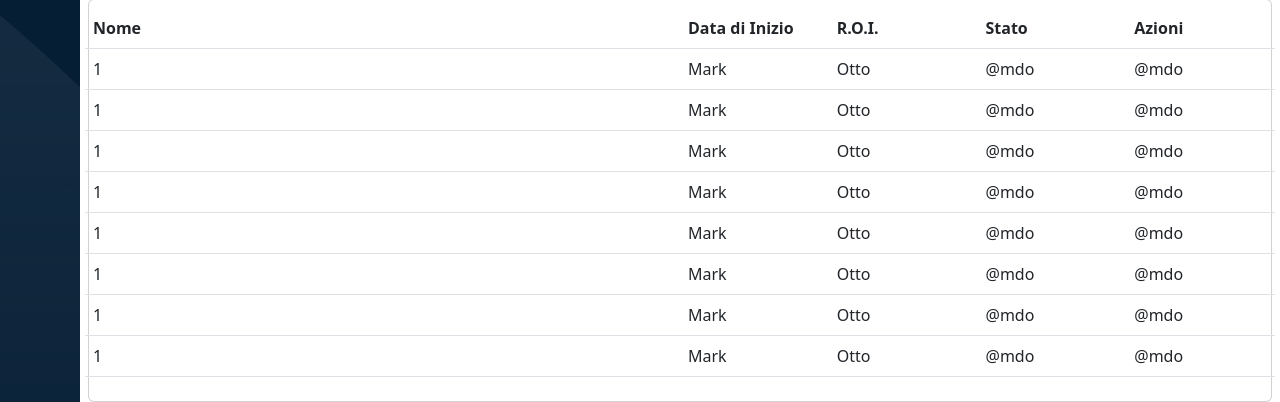
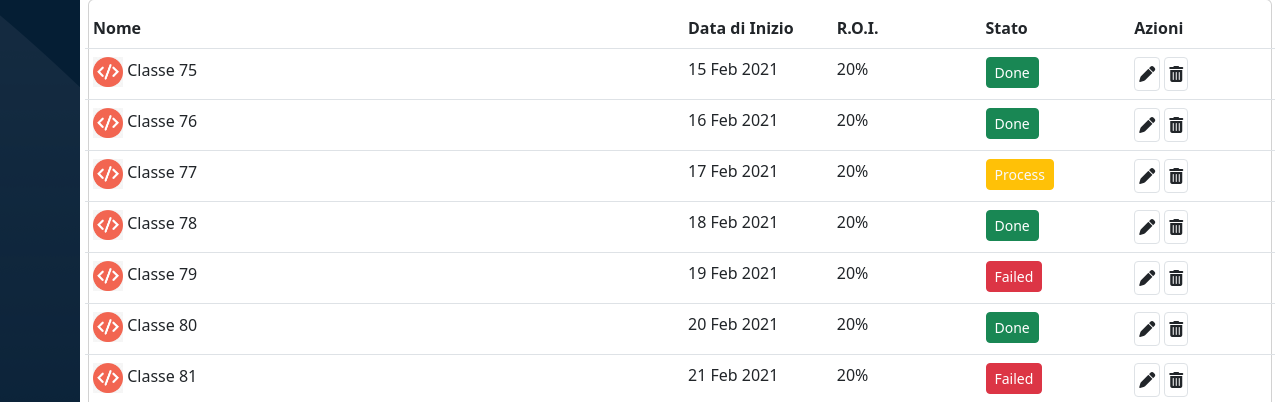
Before and after one commit to Al-Giovinetti/html-css-bootstrap-dashboard, a plain HTML site: page index.html in a window 1280 px wide. Shown: the part 150-552 px from the top of the page. Drawn offline with nearby package versions, Linux system fonts and the light colour scheme.

Commit message:
Sezione tabella

```diff
--- a/css/style.css
+++ b/css/style.css
@@ -22,8 +22,12 @@ main>div>div{
     height:calc(100vh - 50px); ;
 }
 
-img{
-    width: 100%;
+header img{
+    width:100%;
+}
+
+table img{
+    height: 30px;
 }
 
 .my_button{
--- a/index.html
+++ b/index.html
@@ -109,61 +109,159 @@
                             </thead>
                             <tbody>
                             <tr class="row">
-                                <td class="col-6">1</th>
-                                <td class="d-none d-md-block col">Mark</td>
-                                <td class="d-none d-md-block col">Otto</td>
-                                <td class="col-3 col-md">@mdo</td>
-                                <td class="col-3 col-md">@mdo</td>
+                                <td class="col-6">
+                                    <img src="img/class-avatar.jpg" alt="class class-avatar">
+                                    <span>Classe 75</span>
+                                </th>
+                                <td class="d-none d-md-block col">15 Feb 2021</td>
+                                <td class="d-none d-md-block col">20%</td>
+                                <td class="col-3 col-md">
+                                    <button class="btn btn-success btn-sm"> Done</button>
+                                </td>
+                                <td class="col-3 col-md d-flex">
+                                    <div class="border rounded-1 p-1 me-1">
+                                        <i class="fa-solid fa-pen"></i>
+                                    </div>
+                                    <div class="border rounded-1 p-1">
+                                        <i class="fa-solid fa-trash-can"></i>
+                                    </div>
+                                </td>
                             </tr>
                             <tr class="row">
-                                <td class="col-6">1</th>
-                                <td class="d-none d-md-block col">Mark</td>
-                                <td class="d-none d-md-block col">Otto</td>
-                                <td class="col-3 col-md">@mdo</td>
-                                <td class="col-3 col-md">@mdo</td>
+                                <td class="col-6">
+                                    <img src="img/class-avatar.jpg" alt="class class-avatar">
+                                    <span>Classe 76</span>
+                                </th>
+                                <td class="d-none d-md-block col">16 Feb 2021</td>
+                                <td class="d-none d-md-block col">20%</td>
+                                <td class="col-3 col-md">
+                                    <button class="btn btn-success btn-sm"> Done</button>
+                                </td>
+                                <td class="col-3 col-md d-flex">
+                                    <div class="border rounded-1 p-1 me-1">
+                                        <i class="fa-solid fa-pen"></i>
+                                    </div>
+                                    <div class="border rounded-1 p-1">
+                                        <i class="fa-solid fa-trash-can"></i>
+                                    </div>
+                                </td>
                             </tr>
                             <tr class="row">
-                                <td class="col-6">1</th>
-                                <td class="d-none d-md-block col">Mark</td>
-                                <td class="d-none d-md-block col">Otto</td>
-                                <td class="col-3 col-md">@mdo</td>
-                                <td class="col-3 col-md">@mdo</td>
+                                <td class="col-6">
+                                    <img src="img/class-avatar.jpg" alt="class class-avatar">
+                                    <span>Classe 77</span>
+                                </th>
+                                <td class="d-none d-md-block col">17 Feb 2021</td>
+                                <td class="d-none d-md-block col">20%</td>
+                                <td class="col-3 col-md">
+                                    <button class="btn btn-warning btn-sm text-light "> Process</button>
+                                </td>
+                                <td class="col-3 col-md d-flex">
+                                    <div class="border rounded-1 p-1 me-1">
+                                        <i class="fa-solid fa-pen"></i>
+                                    </div>
+                                    <div class="border rounded-1 p-1">
+                                        <i class="fa-solid fa-trash-can"></i>
+                                    </div>
+                                </td>
                             </tr>
                             <tr class="row">
-                                <td class="col-6">1</th>
-                                <td class="d-none d-md-block col">Mark</td>
-                                <td class="d-none d-md-block col">Otto</td>
-                                <td class="col-3 col-md">@mdo</td>
-                                <td class="col-3 col-md">@mdo</td>
+                                <td class="col-6">
+                                    <img src="img/class-avatar.jpg" alt="class class-avatar">
+                                    <span>Classe 78</span>
+                                </th>
+                                <td class="d-none d-md-block col">18 Feb 2021</td>
+                                <td class="d-none d-md-block col">20%</td>
+                                <td class="col-3 col-md">
+                                    <button class="btn btn-success btn-sm"> Done</button>
+                                </td>
+                                <td class="col-3 col-md d-flex">
+                                    <div class="border rounded-1 p-1 me-1">
+                                        <i class="fa-solid fa-pen"></i>
+                                    </div>
+                                    <div class="border rounded-1 p-1">
+                                        <i class="fa-solid fa-trash-can"></i>
+                                    </div>
+                                </td>
                             </tr>
                             <tr class="row">
-                                <td class="col-6">1</th>
-                                <td class="d-none d-md-block col">Mark</td>
-                                <td class="d-none d-md-block col">Otto</td>
-                                <td class="col-3 col-md">@mdo</td>
-                                <td class="col-3 col-md">@mdo</td>
+                                <td class="col-6">
+                                    <img src="img/class-avatar.jpg" alt="class class-avatar">
+                                    <span>Classe 79</span>
+                                </th>
+                                <td class="d-none d-md-block col">19 Feb 2021</td>
+                                <td class="d-none d-md-block col">20%</td>
+                                <td class="col-3 col-md">
+                                    <button class="btn btn-danger btn-sm"> Failed</button>
+                                </td>
+                                <td class="col-3 col-md d-flex">
+                                    <div class="border rounded-1 p-1 me-1">
+                                        <i class="fa-solid fa-pen"></i>
+                                    </div>
+                                    <div class="border rounded-1 p-1">
+                                        <i class="fa-solid fa-trash-can"></i>
+                                    </div>
+                                </td>
                             </tr>
                             <tr class="row">
-                                <td class="col-6">1</th>
-                                <td class="d-none d-md-block col">Mark</td>
-                                <td class="d-none d-md-block col">Otto</td>
-                                <td class="col-3 col-md">@mdo</td>
-                                <td class="col-3 col-md">@mdo</td>
+                                <td class="col-6">
+                                    <img src="img/class-avatar.jpg" alt="class class-avatar">
+                                    <span>Classe 80</span>
+                                </th>
+                                <td class="d-none d-md-block col">20 Feb 2021</td>
+                                <td class="d-none d-md-block col">20%</td>
+                                <td class="col-3 col-md">
+                                    <button class="btn btn-success btn-sm"> Done</button>
+                                </td>
+                                <td class="col-3 col-md d-flex">
+                                    <div class="border rounded-1 p-1 me-1">
+                                        <i class="fa-solid fa-pen"></i>
+                                    </div>
+                                    <div class="border rounded-1 p-1">
+                                        <i class="fa-solid fa-trash-can"></i>
+                                    </div>
+                                </td>
                             </tr>
                             <tr class="row">
-                                <td class="col-6">1</th>
-                                <td class="d-none d-md-block col">Mark</td>
-                                <td class="d-none d-md-block col">Otto</td>
-                                <td class="col-3 col-md">@mdo</td>
-                                <td class="col-3 col-md">@mdo</td>
+                                <td class="col-6">
+                                    <img src="img/class-avatar.jpg" alt="class class-avatar">
+                                    <span>Classe 81</span>
+                                </th>
+                                <td class="d-none d-md-block col">21 Feb 2021</td>
+                                <td class="d-none d-md-block col">20%</td>
+                                <td class="col-3 col-md">
+                                    <button class="btn btn-danger btn-sm"> Failed</button>
+                                </td>
+                                <td class="col-3 col-md d-flex">
+                                    <div class="border rounded-1 p-1 me-1">
+                                        <i class="fa-solid fa-pen"></i>
+                                    </div>
+                                    <div class="border rounded-1 p-1">
+                                        <i class="fa-solid fa-trash-can"></i>
+                                    </div>
+                                </td>
                             </tr>
                             <tr class="row">
-                                <td class="col-6">1</th>
-                                <td class="d-none d-md-block col">Mark</td>
-                                <td class="d-none d-md-block col">Otto</td>
-                                <td class="col-3 col-md">@mdo</td>
-                                <td class="col-3 col-md">@mdo</td>
+                                <td class="col-6">
+                                    <img src="img/class-avatar.jpg" alt="class class-avatar">
+                                    <span>Classe 82</span>
+                                </th>
+                                <td class="d-none d-md-block col">22 Feb 2021</td>
+                                <td class="d-none d-md-block col">20%</td>
+                                <td class="col-3 col-md">
+                                    <button class="btn btn-success btn-sm"> Done</button>
+                                </td>
+                                <td class="col-3 col-md d-flex">
+                                    <div class="border rounded-1 p-1 me-1">
+                                        <i class="fa-solid fa-pen"></i>
+                                    </div>
+                                    <div class="border rounded-1 p-1">
+                                        <i class="fa-solid fa-trash-can"></i>
+                                    </div>
+                                </td>
                             </tr>
+
+
                             </tbody>
                         </table>
                     </div>
```
